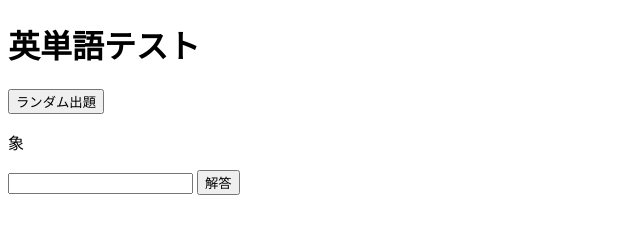
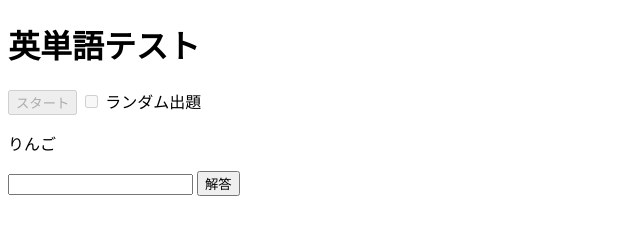
Before and after one commit to Yuki-1018/apps, a plain HTML site: page index.html in a window 1280 px wide. Both pictures are taken after a click on the button "スタート". Shown: the whole page, without its empty margins (0-640 px from the left). Drawn offline with Linux system fonts and the light colour scheme.

Commit message:
Update index.html

```diff
--- a/index.html
+++ b/index.html
@@ -8,7 +8,8 @@
 <body>
   <h1>英単語テスト</h1>
   <button id="startButton">スタート</button>
-  <button id="randomButton" style="display: none;">ランダム出題</button>
+  <input type="checkbox" id="randomCheckbox" disabled>
+  <label for="randomCheckbox">ランダム出題</label>
   <div id="quiz"></div>
   <div id="result" style="display: none;">
     <h2>結果</h2>
@@ -27,26 +28,22 @@
 
     let currentIndex = 0;
     let correctCount = 0;
-    let randomizedWords;
     const quizContainer = document.getElementById('quiz');
     const startButton = document.getElementById('startButton');
-    const randomButton = document.getElementById('randomButton');
+    const randomCheckbox = document.getElementById('randomCheckbox');
     const resultDiv = document.getElementById('result');
     const correctCountDisplay = document.getElementById('correctCount');
     const incorrectWordsDisplay = document.getElementById('incorrectWords');
 
     function startQuiz() {
-      startButton.style.display = 'none';
-      randomButton.style.display = 'inline';
-      currentIndex = 0;
-      correctCount = 0;
-      randomizedWords = shuffleArray([...words]);
+      startButton.disabled = true;
+      randomCheckbox.disabled = true;
       displayNextQuestion();
     }
 
     function displayNextQuestion() {
-      if (currentIndex < randomizedWords.length) {
-        const currentWord = randomizedWords[currentIndex];
+      if (currentIndex < words.length) {
+        const currentWord = words[currentIndex];
         quizContainer.innerHTML = `<p>${currentWord.meaning}</p>
                                   <input type="text" id="answerInput">
                                   <button onclick="checkAnswer('${currentWord.word}')">解答</button>`;
@@ -60,7 +57,7 @@
       const userAnswer = answerInput.value.trim().toLowerCase();
       if (userAnswer === correctAnswer) {
         correctCount++;
-        randomizedWords[currentIndex].correct = true; // 正解フラグを設定する
+        words[currentIndex].correct = true; // 正解フラグを設定する
       }
       currentIndex++;
       displayNextQuestion();
@@ -68,22 +65,12 @@
 
     function showResult() {
       resultDiv.style.display = 'block';
-      correctCountDisplay.textContent = `正解数: ${correctCount}/${randomizedWords.length}`;
-      const incorrectWords = randomizedWords.filter(word => !word.correct).map(word => word.word);
+      correctCountDisplay.textContent = `正解数: ${correctCount}/${words.length}`;
+      const incorrectWords = words.filter(word => !word.correct).map(word => word.word);
       incorrectWordsDisplay.textContent = `間違った単語: ${incorrectWords.join(', ')}`;
     }
 
-    // 配列をシャッフルする関数
-    function shuffleArray(array) {
-      for (let i = array.length - 1; i > 0; i--) {
-        const j = Math.floor(Math.random() * (i + 1));
-        [array[i], array[j]] = [array[j], array[i]];
-      }
-      return array;
-    }
-
     startButton.addEventListener('click', startQuiz);
-    randomButton.addEventListener('click', startQuiz);
   </script>
 </body>
 </html>
```
